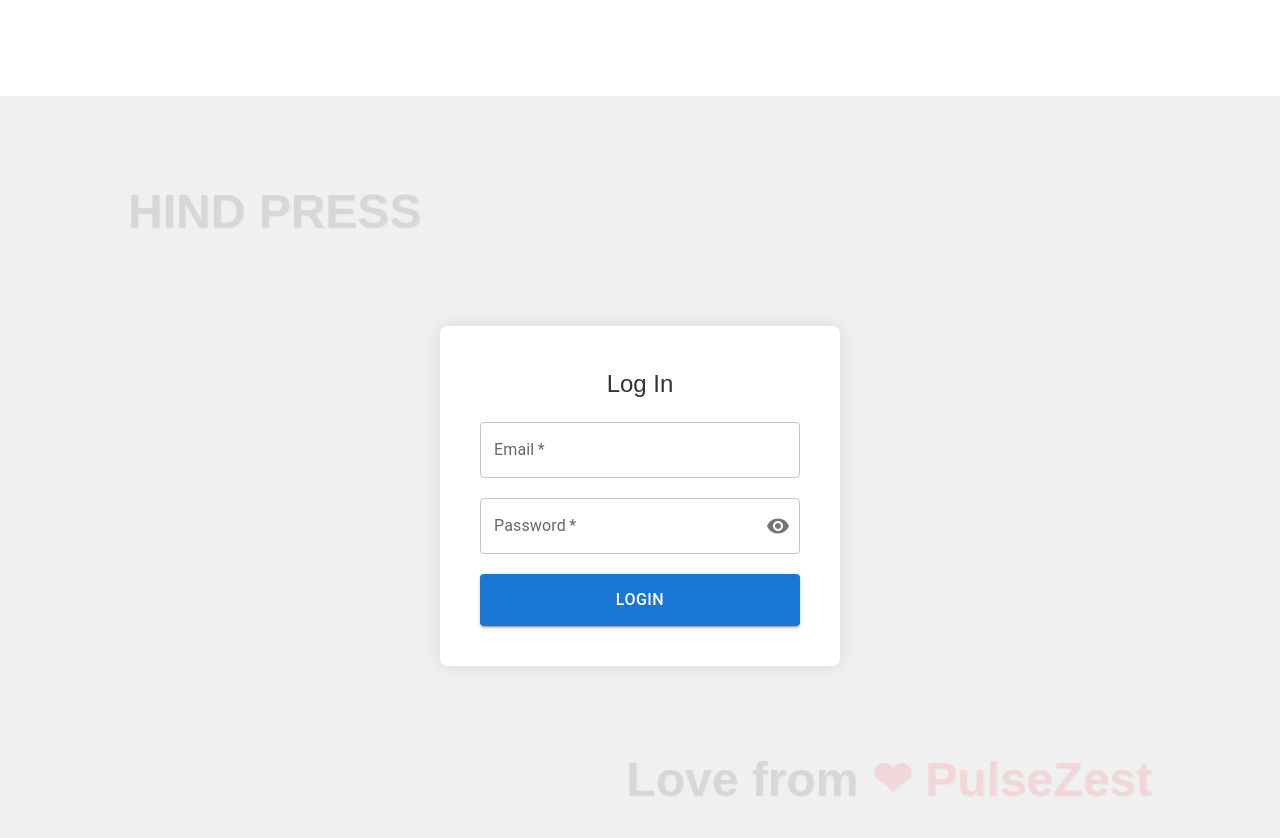
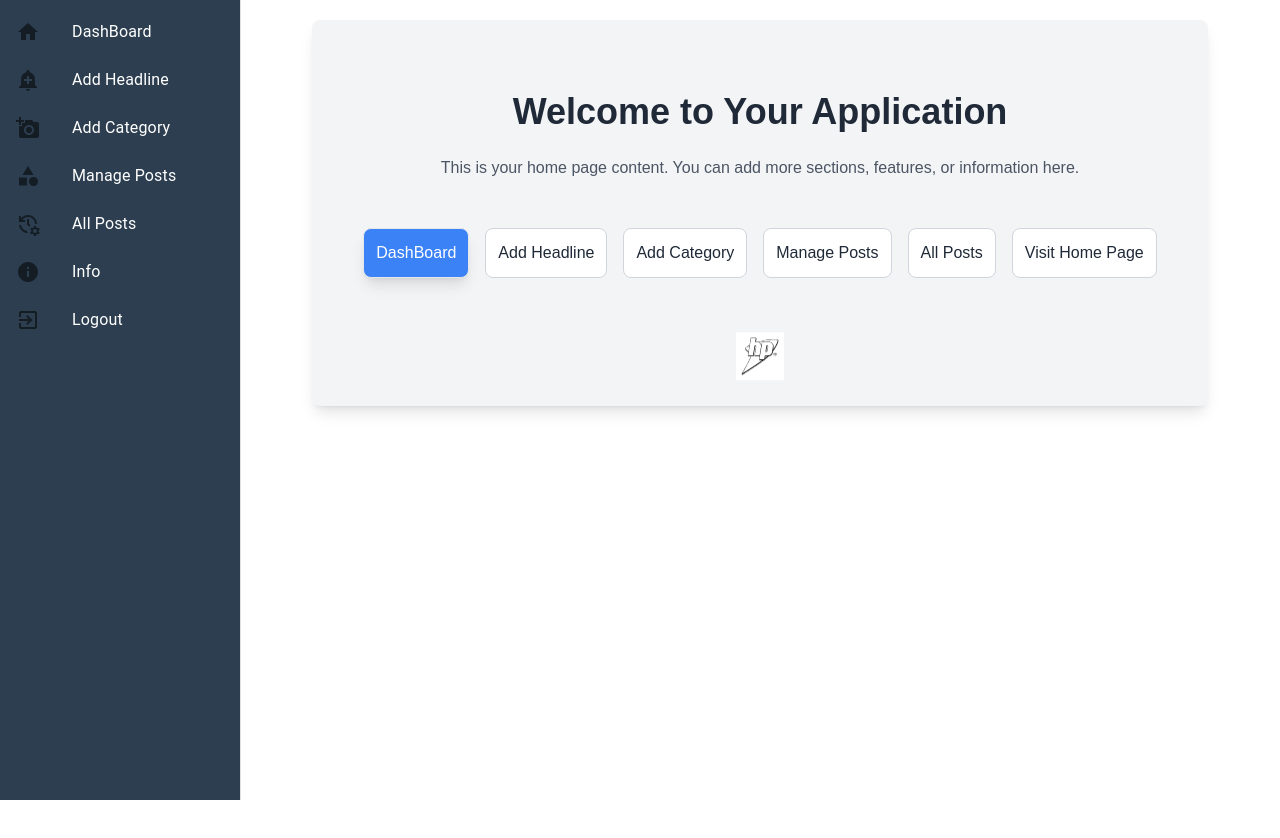
Before and after one commit to PulseZest-Inovation/HindPress, a React (Create React App) app: page /admin in a window 1280 px wide. Before the commit this address led to /login. Shown: the top 838 px of the page. After the commit the page ends 800 px from the top, so only its background shows below. Built offline with nearby package versions, Linux system fonts and the light colour scheme; no server answers; sample sign-in values are in the browser's storage.

Commit message:
Fix logout and many functions

```diff
--- a/src/App.js
+++ b/src/App.js
@@ -1,34 +1,37 @@
 import React, { useState, useEffect } from 'react';
 import { BrowserRouter as Router, Routes, Route, Navigate } from 'react-router-dom';
-
-
+import { auth } from './utils/FireBase/firebaseConfig'; // Adjust the path as per your project structure
 import Home from './Pages/home';
-import LoginComponent  from './Pages/LoginPage/loginPage';
+import LoginComponent from './Pages/LoginPage/loginPage';
 import AdminPage from './Pages/AdminPage/adminPage';
-import PostDetails from './Component/CategoriesSection/PostDetails'; // Import PostDetails component
+import PostDetails from './Component/CategoriesSection/PostDetails';
 import CategoryPosts from './Component/CategoriesSection/CategoryPosts';
 
 const App = () => {
   const [isLoggedIn, setIsLoggedIn] = useState(false);
-  const [userRoles, setUserRoles] = useState([]);
   const [checkingAuth, setCheckingAuth] = useState(true);
 
   useEffect(() => {
-    const isAuthenticated = localStorage.getItem('isLoggedIn') === 'true';
-    setIsLoggedIn(isAuthenticated);
-    setCheckingAuth(false);
+    const unsubscribe = auth.onAuthStateChanged(user => {
+      if (user) {
+        setIsLoggedIn(true);
+      } else {
+        setIsLoggedIn(false);
+      }
+      setCheckingAuth(false);
+    });
+
+    return () => unsubscribe();
   }, []);
 
-  const handleLogin = (roles) => {
+  const handleLogin = () => {
     setIsLoggedIn(true);
-    setUserRoles(roles);
-    localStorage.setItem('isLoggedIn', 'true');
+    // Optional: Handle additional login actions (e.g., fetch user data)
   };
 
   const handleLogout = () => {
     setIsLoggedIn(false);
-    setUserRoles([]);
-    localStorage.removeItem('isLoggedIn');
+    // Optional: Handle additional logout actions (e.g., clear user data)
   };
 
   const PrivateRoute = ({ element }) => {
@@ -52,28 +55,19 @@ const App = () => {
       return <Navigate to="/admin" />;
     }
 
-    if (isLoggedIn && !restricted) {
-      return <Navigate to="/admin" />;
-    }
-
     return element;
   };
 
   return (
     <div className="min-h-screen text-black">
       <Router>
-
-        <div className="pt-24">
-          <Routes>
+        <Routes>
           <Route path="/" element={<Home />} />
-            <Route path="/login" element={<PublicRoute element={<LoginComponent onLogin={handleLogin} />} restricted />} />
-            <Route path="/admin" element={<PrivateRoute element={<AdminPage />} />} />
-            <Route path="/category/:categoryName" element={<CategoryPosts />} />
-            <Route path="/posts/:postId" element={<PostDetails />} /> {/* Route for post details */}
-          </Routes>
-
-        </div>
-
+          <Route path="/login" element={<PublicRoute element={<LoginComponent onLogin={handleLogin} />} restricted />} />
+          <Route path="/admin/*" element={<PrivateRoute element={<AdminPage />} />} />
+          <Route path="/category/:categoryName" element={<CategoryPosts />} />
+          <Route path="/posts/:postId" element={<PostDetails />} />
+        </Routes>
       </Router>
     </div>
   );
--- a/src/components/AdminComponent/Features/home.jsx
+++ b/src/components/AdminComponent/Features/home.jsx
@@ -1,17 +1,60 @@
-import React from 'react';
+import React, { useState } from 'react';
+import { useNavigate } from 'react-router-dom'; // Import useNavigate from react-router-dom
+import ProjectIcon from '../../../assets/icons/ProjectIcon.svg'; // Adjust the path as necessary
+
+const featureDetails = [
+  { name: 'DashBoard', description: 'This is your home page content. You can add more sections, features, or information here.' },
+  { name: 'Add Headline', description: 'Add headlines to your application. This section allows you to create and manage headlines.' },
+  { name: 'Add Category', description: 'Create and organize categories for your content. This section helps you manage categories efficiently.' },
+  { name: 'Manage Posts', description: 'Manage your posts from this section. You can edit, delete, or view all posts here.' },
+  { name: 'All Posts', description: 'View all posts in your application. This section provides a comprehensive list of all posts.' },
+  { name: 'Visit Home Page', action: 'home' }, // Add an action key for navigation
+];
 
 const Home = () => {
+  const [selectedFeature, setSelectedFeature] = useState(featureDetails[0]);
+  const navigate = useNavigate(); // Initialize useNavigate hook
+
+  const handleFeatureClick = (feature) => {
+    if (feature.action === 'home') {
+      navigate('/'); // Navigate to '/' route using navigate
+    } else {
+      setSelectedFeature(feature);
+    }
+  };
+
   return (
-    <div className="max-w-md mx-auto">
-      <h2 className="text-4xl text-center mt-12">
+    <div className="max-w-4xl mx-auto p-6 bg-gray-100 rounded-lg shadow-lg" style={{ fontFamily: 'Kanit, sans-serif' }}>
+      <h2 className="text-4xl text-center mt-12 font-semibold text-gray-800">
         Welcome to Your Application
       </h2>
-      <p className="text-base text-center mt-6">
-        This is your home page content. You can add more sections, features, or information here.
+      <p className="text-base text-center mt-6 text-gray-600 font-normal">
+        {selectedFeature.description}
       </p>
-      <p className="text-base text-center mt-6">
-        Feel free to customize this page according to your application's needs.
-      </p>
+
+      <div className="mt-10 flex flex-wrap justify-center">
+        {featureDetails.map((feature, index) => (
+          <button
+            key={index}
+            onClick={() => handleFeatureClick(feature)} // Update onClick handler
+            className={`m-2 p-3 border rounded-lg transition duration-300 ease-in-out transform hover:scale-105 ${
+              selectedFeature.name === feature.name
+                ? 'bg-blue-500 text-white shadow-lg'
+                : 'bg-white text-gray-800 border-gray-300'
+            }`}
+          >
+            {feature.name}
+          </button>
+        ))}
+      </div>
+
+      <div className="flex justify-center mt-12">
+        <img
+          src={ProjectIcon}
+          alt="Project Icon"
+          className="w-12 h-12 text-gray-600 animate-bounce"
+        />
+      </div>
     </div>
   );
 };
--- /dev/null
+++ b/src/components/AdminComponent/Features/info.jsx
@@ -0,0 +1,32 @@
+import React from 'react';
+
+const Info = () => {
+    const infoStyle = {
+        fontFamily: 'Arial, sans-serif',
+        fontSize: '1.2rem',
+        lineHeight: '1.6',
+        maxWidth: '600px',
+        margin: 'auto',
+        textAlign: 'justify',
+        padding: '20px',
+        backgroundColor: '#f0f0f0',
+        borderRadius: '8px',
+        boxShadow: '0 0 10px rgba(0, 0, 0, 0.1)',
+    };
+
+
+
+    return (
+        <div style={infoStyle}>
+            <h1>Welcome to Info Page</h1>
+
+        <div >
+            <p>
+            Love from <span style={{ color: 'red' }}>❤</span> PulseZest.
+            </p>
+        </div>
+        </div>
+    );
+}
+
+export default Info;
--- a/src/components/AdminComponent/adminComponent.jsx
+++ b/src/components/AdminComponent/adminComponent.jsx
@@ -6,7 +6,7 @@ import AddCategoryComponent from './Features/addCategory';
 import ManageCategory from './Features/manageCategory';
 import AllPosts from './Features/allPosts';
 import AddHeadLine from './Features/addHeadLine';
-
+import Info from '../../components/AdminComponent/Features/info';
 
 const AdminComponent = () => {
   const [selectedSection, setSelectedSection] = useState('home');
@@ -24,6 +24,7 @@ const AdminComponent = () => {
         {selectedSection === 'add-category' && <AddCategoryComponent />}
         {selectedSection === 'manage-category' && <ManageCategory />}
         {selectedSection === 'all-category' && <AllPosts />}
+        {selectedSection === 'info' && <Info />}
       </div>
     </div>
   );
--- a/src/components/DashBoardFeatures/SideBar/sideBar.jsx
+++ b/src/components/DashBoardFeatures/SideBar/sideBar.jsx
@@ -61,7 +61,7 @@ const Sidebar = ({ onItemClick, onLogout }) => {
         >
           <List>
             {[
-              { text: 'Home', icon: <Home />, section: 'home' },
+              { text: 'DashBoard', icon: <Home />, section: 'home' },
               { text: 'Add Headline', icon: <AddAlert />, section: 'add-headline' },
               { text: 'Add Category', icon: <AddAPhoto />, section: 'add-category' },
               { text: 'Manage Posts', icon: <Category />, section: 'manage-category' },
--- a/src/pages/LoginPage/loginPage.jsx
+++ b/src/pages/LoginPage/loginPage.jsx
@@ -1,291 +1,145 @@
 import React, { useState } from 'react';
-
 import { useNavigate } from 'react-router-dom';
-
 import { app } from '../../utils/FireBase/firebaseConfig';
-
 import { getAuth, signInWithEmailAndPassword } from 'firebase/auth';
-
 import { TextField, Button, IconButton, InputAdornment } from '@mui/material';
-
 import { Visibility, VisibilityOff } from '@mui/icons-material';
-
 import { ToastContainer, toast } from 'react-toastify';
-
 import 'react-toastify/dist/ReactToastify.css';
 
-
-
 const LoginComponent = ({ onLogin }) => {
-
   const navigate = useNavigate();
-
   const [email, setEmail] = useState('');
-
   const [password, setPassword] = useState('');
-
   const [showPassword, setShowPassword] = useState(false);
 
-
-
   const handleLogin = async (e) => {
-
     e.preventDefault();
-
-
 
     const auth = getAuth(app);
 
-
-
     try {
-
       const userCredential = await signInWithEmailAndPassword(auth, email, password);
-
       const user = userCredential.user;
-
       const roles = ['admin']; // Example roles, replace with actual roles from user data
-
       onLogin(roles);
-
       toast.success('Login successful!', {
-
         position: 'top-right',
-
       });
-
       navigate('/admin');
-
     } catch (error) {
-
-      const errorMessage = error.code === 'auth/user-not-found' || error.code === 'auth/wrong-password'
-
-        ? 'Invalid email or password. Please try again.'
-
-        : `Error signing in: ${error.message}`;
-
-      toast.error(errorMessage, {
-
+      toast.error('Invalid credentials. Please try again.', {
         position: 'top-right',
-
       });
-
       console.error('Error signing in:', error.message);
-
     }
-
   };
 
-
-
   const handleTogglePasswordVisibility = () => {
-
     setShowPassword(!showPassword);
-
   };
 
-
-
   return (
-
     <div style={styles.container}>
-
       <div style={styles.loginBox}>
-
         <h2 style={styles.title}>Log In</h2>
-
         <form onSubmit={handleLogin} style={styles.form}>
-
           <TextField
-
             type="email"
-
             label="Email"
-
             variant="outlined"
-
             value={email}
-
             onChange={(e) => setEmail(e.target.value)}
-
             style={styles.input}
-
             required
-
           />
-
           <TextField
-
             type={showPassword ? 'text' : 'password'}
-
             label="Password"
-
             variant="outlined"
-
             value={password}
-
             onChange={(e) => setPassword(e.target.value)}
-
             style={styles.input}
-
             required
-
             InputProps={{
-
               endAdornment: (
-
                 <InputAdornment position="end">
-
                   <IconButton onClick={handleTogglePasswordVisibility} edge="end">
-
                     {showPassword ? <VisibilityOff /> : <Visibility />}
-
                   </IconButton>
-
                 </InputAdornment>
-
               ),
-
             }}
-
           />
-
           <Button type="submit" variant="contained" color="primary" style={styles.button}>
-
             Login
-
           </Button>
-
         </form>
-
       </div>
-
       <div style={styles.watermarkContainer}>
-
         <div style={{ ...styles.watermark, top: '10%', left: '10%', color: '#000' }}>HIND PRESS</div>
-
-        <div style={{ ...styles.watermark, bottom: '10%', right: '10%', color: '#000' }}>Love from <span style={{ color: 'red' }}>❤ PulseZest</span></div>
-
+        <div style={{ ...styles.watermark, bottom: '10%', right: '10%', color: '#000' }}>
+          Love from <span style={{ color: 'red' }}>❤ PulseZest</span>
+        </div>
       </div>
-
       <ToastContainer />
-
     </div>
-
   );
-
 };
 
-
-
 const styles = {
-
   container: {
-
     display: 'flex',
-
     flexDirection: 'column',
-
     alignItems: 'center',
-
     justifyContent: 'center',
-
     minHeight: '100vh',
-
     backgroundColor: '#f0f0f0',
-
     fontFamily: 'Arial, sans-serif',
-
     padding: '20px',
-
   },
-
   loginBox: {
-
     width: '100%',
-
     maxWidth: '400px',
-
     padding: '40px',
-
     backgroundColor: '#fff',
-
     boxShadow: '0 0 20px rgba(0, 0, 0, 0.1)',
-
     borderRadius: '8px',
-
     textAlign: 'center',
-
   },
-
   title: {
-
     fontSize: '24px',
-
     marginBottom: '20px',
-
     color: '#333',
-
   },
-
   form: {
-
     display: 'flex',
-
     flexDirection: 'column',
-
     gap: '20px',
-
   },
-
   input: {
-
     width: '100%',
-
   },
-
   button: {
-
     width: '100%',
-
     padding: '12px',
-
     fontSize: '16px',
-
   },
-
   watermarkContainer: {
-
     position: 'fixed',
-
     width: '100%',
-
     height: '100%',
-
     pointerEvents: 'none',
-
   },
-
   watermark: {
-
     position: 'absolute',
-
     opacity: '0.1',
-
     fontSize: '3rem',
-
     fontWeight: 'bold',
-
     color: '#000',
-
     zIndex: '-1',
-
     textShadow: '1px 1px 2px rgba(0,0,0,0.3)', // Adding a subtle shine effect
-
   },
-
 };
 
-
-
 export default LoginComponent;
```
Also changed, not shown: src/components/AdminComponent/Features/addHeadLine.jsx (+26 -35 lines), src/assets/icons/ProjectIcon.svg (added).
